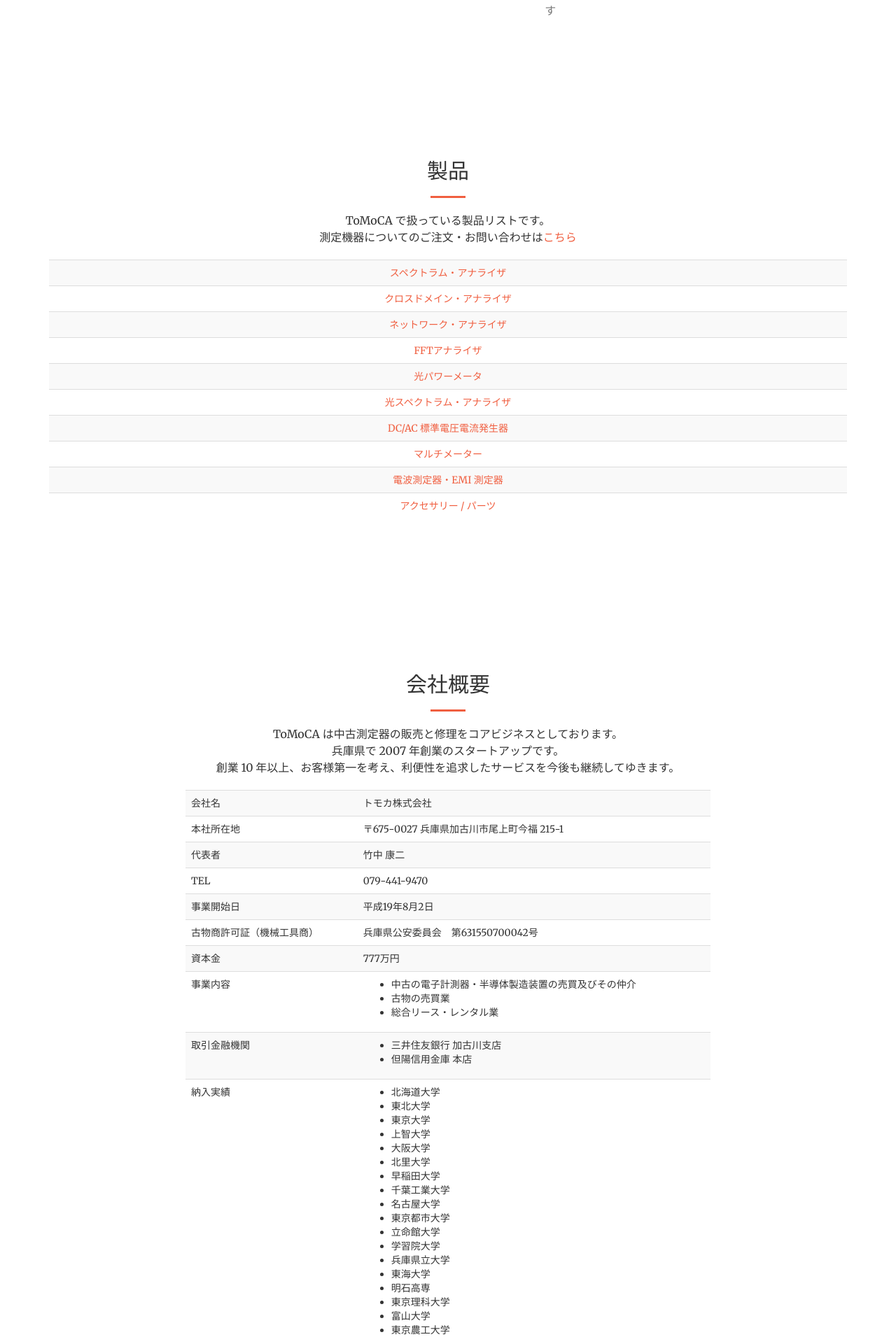
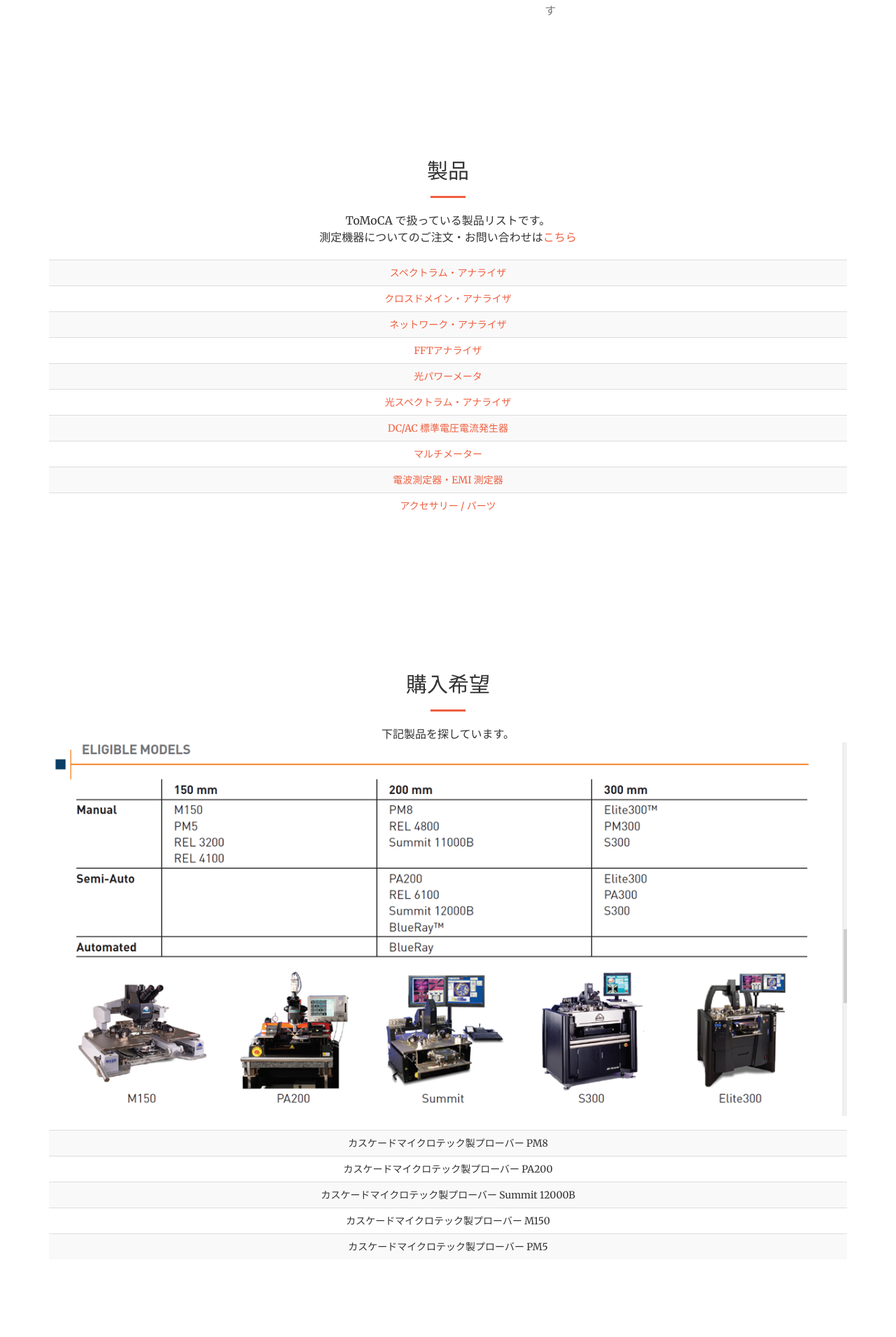
Before and after one commit to ToMoCA/corporate-site, a Django app: page / in a window 1280 px wide. Shown: the part 1129-3040 px from the top of the page at 70% size. Run offline with Django 3.2, Linux system fonts and the light colour scheme; some libraries are stand-ins or nearby versions.

Commit message:
Add wants list to top page and fix modification

```diff
--- a/project/products/templates/products/detail.html
+++ b/project/products/templates/products/detail.html
@@ -43,7 +43,7 @@
             </tr>
             <tr>
                 <th scope="row" class="col-md-5">価格(税抜) / Price</th>
-                <td  class="col-md-7"> {{ product.price | intcomma}} </td>
+                <td  class="col-md-7"> ¥ {{ product.price | intcomma}} </td>
             </tr>
             <tr>
                 <th scope="row" class="col-md-5"> メーカー / Brand </th>
--- a/project/products/templates/products/index.html
+++ b/project/products/templates/products/index.html
@@ -70,6 +70,9 @@
                         <a class="page-scroll" href="#products">製品</a>
                     </li>
                     <li>
+                        <a class="page-scroll" href="#wants">購入希望</a>
+                    </li>
+                    <li>
                         <a class="page-scroll" href="#company">会社概要</a>
                     </li>
                     <li>
@@ -90,9 +93,7 @@
                 <p>
                     スペクトラムアナライザ・ネットワークアナライザなどの半導体テスト装置をリーズナブルな価格で提供いたします。
                 </p>
-                <a href="{% url 'products:index' %}" class="btn btn-primary btn-xl page-scroll">
-                    製品はこちら
-                </a>
+                <a class="btn btn-primary btn-xl page-scroll" href="#products">製品はこちら</a>
             </div>
         </div>
     </header>
@@ -195,6 +196,42 @@
         </div>
     </section>
 
+
+    <section id="wants">
+        <div class="container">
+            <div class="row">
+                <div class="col-lg-12 text-center">
+                    <h2 class="section-heading">購入希望</h2>
+                    <hr class="primary">
+
+                    <p>
+                        下記製品を探しています。
+                        <img alt="Wants" src="{% static 'tomoca/img/wants.png' %}" style="width: 100%;" >
+                    </p>
+                    <table class="table table-striped">
+                        <tbody>
+                        <tr>
+                            <td>カスケードマイクロテック製プローバー PM8</td>
+                        </tr>
+                        <tr>
+                            <td>カスケードマイクロテック製プローバー PA200</td>
+                        </tr>
+                        <tr>
+                            <td>カスケードマイクロテック製プローバー Summit 12000B</td>
+                        </tr>
+                        <tr>
+                            <td>カスケードマイクロテック製プローバー M150</td>
+                        </tr>
+                        <tr>
+                            <td>カスケードマイクロテック製プローバー PM5</td>
+                        </tr>
+                        </tbody>
+                    </table>
+
+                </div>
+            </div>
+        </div>
+    </section>
 
     <section id="company">
         <div class="container">
--- a/project/products/templates/products/list.html
+++ b/project/products/templates/products/list.html
@@ -18,6 +18,7 @@
             <thead>
             <tr>
                 <th>Product Name</th>
+                <th>ID</th>
                 <th>Price</th>
                 <th>Brand</th>
                 <th>Category</th>
@@ -29,7 +30,8 @@
             {% for product in product_list %}
             <tr>
                 <td><a href="{% url 'products:detail' product.id %}">{{ product.product_text }}</a></td>
-                <td>{{ product.price | intcomma}}</td>
+                <td>{{ product.id | stringformat:"05d"}}</td>
+                <td> ¥ {{ product.price | intcomma}}</td>
                 <td>{{ product.brand }}</td>
                 <td>{{ product.category }}</td>
                 <td>{{ product.inventory_status }}</td>
@@ -37,6 +39,7 @@
             {% endfor %}
             {% else %}
             <tr>
+                <td>Dummy</td>
                 <td>Dummy</td>
                 <td>Dummy</td>
                 <td>Dummy</td>
```
Also changed, not shown: assets/tomoca/img/wants.png (added).
